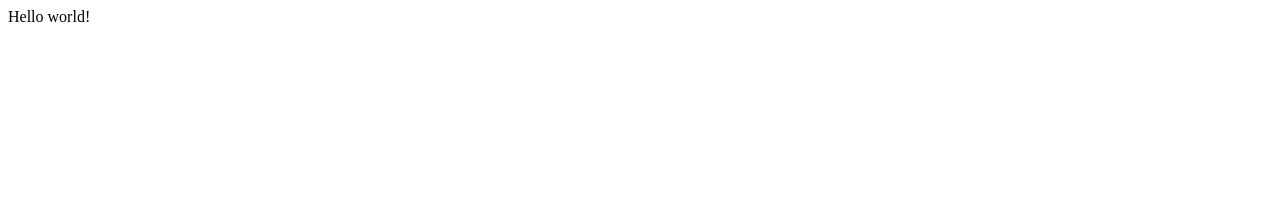
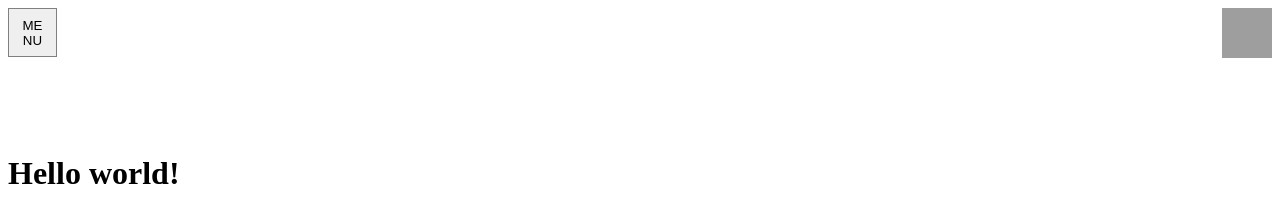
Before and after one commit to bennyrags/gatsby-portfolio, a Gatsby site: page / in a window 1280 px wide. Built offline with nearby package versions, Linux system fonts and the light colour scheme; Gatsby itself is replaced by a stand-in of ours; grey boxes are pictures that could not be loaded.

Commit message:
header-comps, styles - before style mui  overrides

```diff
--- a/package.json
+++ b/package.json
@@ -13,6 +13,7 @@
     "test": "echo \"Write tests! -> https://gatsby.dev/unit-testing\""
   },
   "dependencies": {
+    "@material-ui/core": "^4.3.0",
     "gatsby": "^2.13.42",
     "react": "^16.8.6",
     "react-dom": "^16.8.6"
--- /dev/null
+++ b/src/components/header/MenuListItems.js
@@ -0,0 +1,30 @@
+import React from 'react';
+import ListItem from '@material-ui/core/ListItem';
+import { Link } from 'gatsby';
+
+const MenuListItems = () => {
+const listItemStyle = {
+    textAlign:'center',
+    fontSize: '1.5em',
+    color:'#fff'
+}
+
+return (
+<>
+<ListItem style={listItemStyle}>
+<Link to='/'>hello</Link>
+</ListItem>
+<ListItem style={listItemStyle}>
+<Link to='/projects'>projects</Link>
+</ListItem>
+<ListItem style={listItemStyle}>
+<Link to='/resume'>resume</Link>
+</ListItem >
+<ListItem style={listItemStyle}>
+<Link to='/contact'>contact</Link>
+</ListItem>
+</>
+)
+}
+
+export default MenuListItems;
--- /dev/null
+++ b/src/components/header/header.js
@@ -0,0 +1,27 @@
+import React from 'react';
+import HomeButton from './homeButton';
+import MenuButton from './menuButton';
+import { Grid } from '@material-ui/core'
+import { Link } from 'gatsby'
+const Header = () => {
+//TODO - make fixed without spacing issue
+
+return (
+        <header>
+        <Grid container justify='space-between'>
+            <Grid item>
+                <MenuButton />
+            </Grid>
+            <Grid item>
+                <Link to='/'>
+                <HomeButton
+                />
+                </Link>
+
+            </Grid>
+        </Grid>
+        </header>
+    )
+}
+
+export default Header
--- /dev/null
+++ b/src/components/header/homeButton.js
@@ -0,0 +1,15 @@
+import React from 'react';
+import Benny from '../../../public/static/me_100x100.jpg'
+ const HomeButton = (props) => {
+
+       const img = {
+           width:'50px',
+           height:'50px',
+       }
+
+    return (
+            <img style={img} src={Benny} alt='Ben Ragsdale headshot' />
+    )
+}
+
+export default HomeButton
--- /dev/null
+++ b/src/components/header/menuButton.js
@@ -0,0 +1,44 @@
+import React from 'react';
+import Drawer from '@material-ui/core/Drawer';
+import MenuList from './menuList'
+
+
+
+const MenuButton = () => {
+    const [state, setState] = React.useState({
+    left: false,
+      });
+
+    const toggleDrawer = (side, open) => event => {
+        if (event.type === 'keydown' && (event.key === 'Tab' || event.key === 'Shift')) {
+          return;
+        }
+
+        setState({ ...state, [side]: open });
+      };
+
+    const buttonStyles = {
+        width:'49px',
+        height:'49px',
+        border: '1px solid grey',
+       cursor:'pointer'
+        }
+
+    return(
+        <>
+       <button
+       style={buttonStyles}
+       onClick={toggleDrawer('left', true)}
+       >
+           ME<br />NU
+       </button>
+     <Drawer
+     open={state.left}
+     onClose={toggleDrawer('left', false)}
+     >
+<MenuList />
+       </Drawer>
+       </>
+    )
+}
+export default MenuButton;
--- /dev/null
+++ b/src/components/header/menuList.js
@@ -0,0 +1,34 @@
+import React from 'react';
+import List from '@material-ui/core/List';
+import MenuListItems from './MenuListItems'
+
+const MenuList = () => {
+
+    const drawerWidth = () => {
+        if (window.innerWidth < 768) {
+            return window.innerWidth;
+        }
+        return window.innerWidth / 2;
+    }
+
+    const listStyles = {
+        width: drawerWidth(),
+        display: 'flex',
+        flexDirection: 'column',
+        background: 'red',
+        height: '100%',
+        justifyContent: 'center',
+
+        }
+
+//TODO: LOOP THROUGH EXISTNG PAGES TO CREATE MENU ITEMS
+    return (
+    <List style={listStyles}>
+
+<MenuListItems />
+</List>
+)
+
+}
+
+export default MenuList;
--- a/src/pages/index.js
+++ b/src/pages/index.js
@@ -1,3 +1,11 @@
 import React from "react"
+import Header from '../components/header/header'
+export default () => <div>
+    <Header />
+    <br />
+    <br />
+    <br />
+    <br />
+    <h1>Hello world!</h1>
 
-export default () => <div>Hello world!</div>
+    </div>
```
Also changed, not shown: 1 other file.
